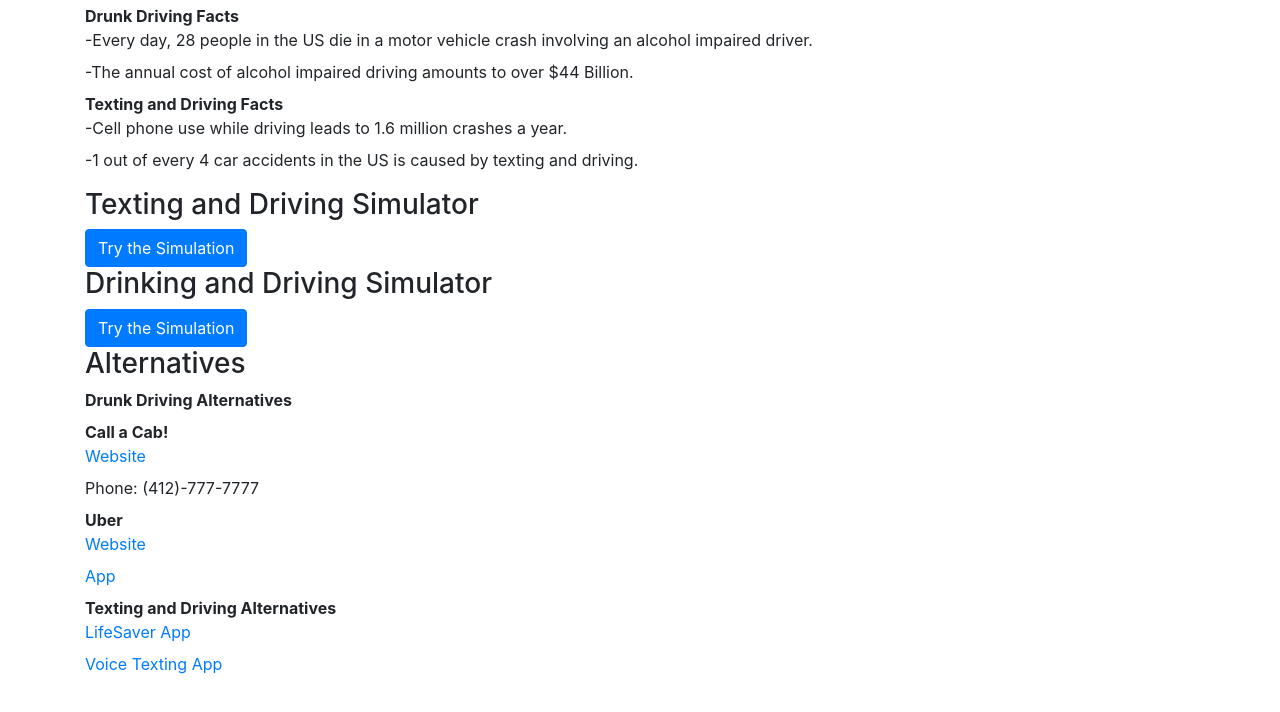
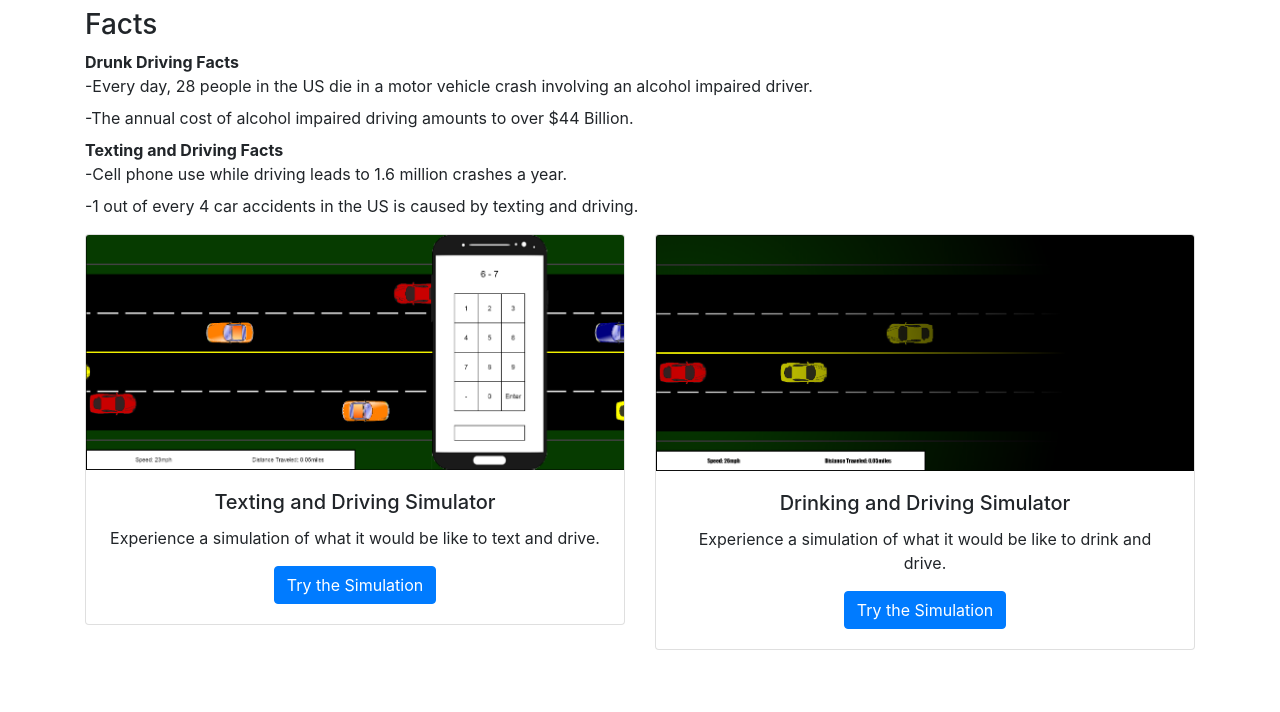
Before and after one commit to chairmanlu/DriveToStayAlive, a plain HTML site: page index.html in a window 1280 px wide. Shown: the part 62-774 px from the top of the page. Drawn offline with nearby package versions, Linux system fonts and the light colour scheme.

Commit message:
Website Final Touches
First Draft Website

```diff
--- a/drinkingSim.js
+++ b/drinkingSim.js
@@ -500,7 +500,7 @@ function playGame(){
 					//Up
 					car.accel=0.5;
 					if(bac>=0.04){
-						car.accel+=bac*10;
+						car.accel+=Math.random()+0.1;
 					}
 					if(!crashed){
 						sounds[1].play();
@@ -924,6 +924,7 @@ function playGame(){
 
 			//Dashboard
 			context.strokeStyle="#000000";
+			context.fillStyle="#000000";
 			context.lineWidth="4";
 			context.clearRect(0,11*height/12,width/2,height/12);
 			context.strokeRect(0,11*height/12,width/2,height/12);
--- a/index.html
+++ b/index.html
@@ -9,7 +9,7 @@
 		<meta name="viewport" content="width=device-width, initial-scale=1">
 
 	</head>
-	<body>
+	<body style="padding-top: 70px">
 		<!-- <div class="row bg-dark text-light">
 			<div class="container">
 				<h1> Drive to Stay Alive </h1>
@@ -54,11 +54,6 @@
 				</div>
 			</div>
 		</div> -->
-
-		<div class="row">
-			<br>
-		</div>
-
 		<div class="row">
 			<div class="container">
 				<h3> Facts </h3>
@@ -77,52 +72,28 @@
 			</div>
 		</div>
 
+		<div class="container">
 			<div class="row">
-			<div class="container">
-				<h3>Texting and Driving Simulator</h3>
+				<div class="col-sm">
+					<div class="card text-center">
+						<img class="card-img-top" src="images/TextScreenshot.png" alt="Card image cap">
+						<div class="card-body">
+							<h5 class="card-title">Texting and Driving Simulator</h5>
+							<p class="card-text">Experience a simulation of what it would be like to text and drive.</p>
+							<a href="Texting.html" class="btn btn-primary">Try the Simulation</a>
 						</div>
 					</div>
-		<div class="row">
-			<div class="container">
-				<button type="button" class="btn btn-primary btn-large" onclick="location.href='Texting.html'">
-					Try the Simulation
-				</button>
+				</div>
+				<div class="col-sm">
+					<div class="card text-center">
+						<img class="card-img-top" src="images/DrinkScreenshot.png" alt="Card image cap">
+						<div class="card-body">
+							<h5 class="card-title">Drinking and Driving Simulator</h5>
+							<p class="card-text">Experience a simulation of what it would be like to drink and drive.</p>
+							<a href="Drinking.html" class="btn btn-primary">Try the Simulation</a>
 						</div>
 					</div>
-
-		<div class="row">
-			<div class="container">
-				<h3>Drinking and Driving Simulator</h3>
 				</div>
-		</div>
-		<div class="row">
-			<div class="container">
-				<button type="button" class="btn btn-primary btn-large" onclick="location.href='Drinking.html'">Try the Simulation</button>
-			</div>
-		</div>
-		<div class="row">
-			<div class="container">
-				<h3>Alternatives</h3>
-			</div>
-		</div>
-		<div class="row">
-			<div class="container">
-				<dl>
-					<dt>Drunk Driving Alternatives</dt>
-						<dd>
-							<dt>Call a Cab!</dt>
-							<dd><a href="http://www.pittsburghyellowcab.com/">Website</a></dd>
-							<dd>Phone: (412)-777-7777</dd>
-						</dd>
-						<dd>
-							<dt>Uber</dt>
-							<dd><a href="https://www.uber.com/cities/pittsburgh/">Website</a></dd>
-							<dd><a href="https://play.google.com/store/apps/details?id=com.ubercab&hl=en">App</a></dd>
-						</dd>
-					<dt>Texting and Driving Alternatives</dt>
-						<dd><a href="https://lifesaver-app.com/">LifeSaver App</a></dd>
-						<dd><a href="https://play.google.com/store/apps/details?id=tuogol.textbyvoice">Voice Texting App</a></dd>
-				</dl>
 			</div>
 		</div>
 	</body>
```
Also changed, not shown: Drinking.html (+15 -1 lines), Info.html (+28 -1 lines), Resources.html (+39 -1 lines), Texting.html (+15 -1 lines), images/DrinkScreenshot.PNG (added), images/TextScreenshot.PNG (added). Lines whose indentation alone changed are shown as unchanged.
